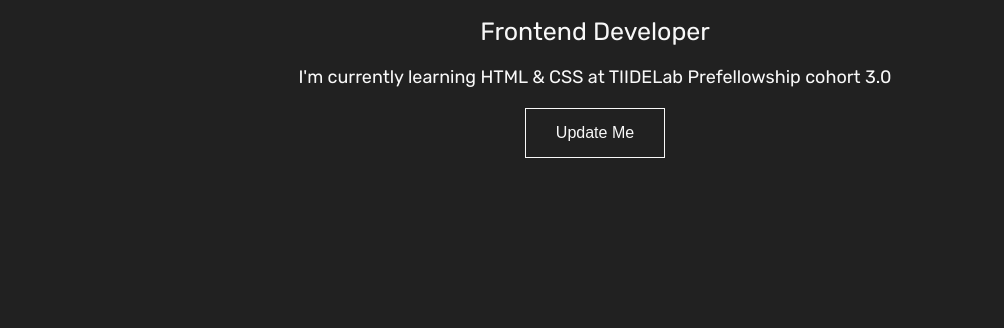
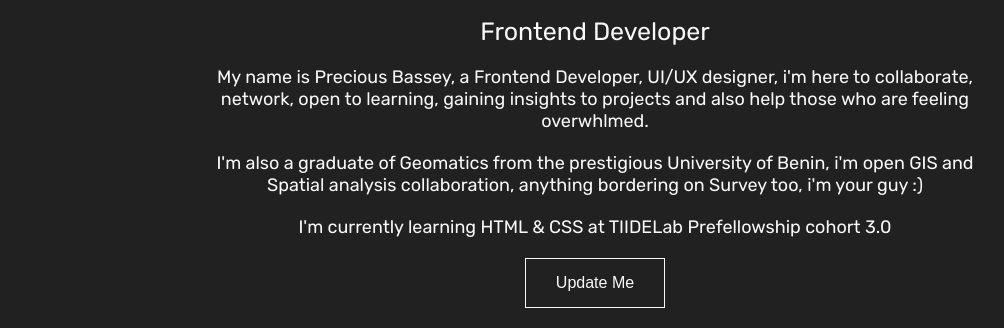
Before and after one commit to mrrpablo/tiidelab-js, a plain HTML site: page test.html in a window 1280 px wide. Shown: the part 668-996 px from the top of the page, without its empty margins (45-1049 px from the left). Before the commit the page ends 846 px from the top, so only its background shows below. Drawn offline with Linux system fonts and the light colour scheme.

Commit message:
Javascript assignment

```diff
--- a/test.html
+++ b/test.html
@@ -37,7 +37,10 @@
             <img src="./images/IMG_1988.jpeg" alt="">
             <h1>Precious Bassey</h1>
             <span>Frontend Developer</span>
-            <p class="change">I'm currently learning HTML & CSS at TIIDELab Prefellowship cohort 3.0</p>
+            <p>My name is Precious Bassey, a Frontend Developer, UI/UX designer, i'm here to collaborate, network, open to learning, gaining insights to projects and also help those who are feeling overwhlmed.</p>
+            <p>I'm also a graduate of Geomatics from the prestigious University of Benin, i'm open GIS and Spatial analysis collaboration, anything bordering on Survey too, i'm your guy :) </p>
+            <p class="change">
+                I'm currently learning HTML & CSS at TIIDELab Prefellowship cohort 3.0</p>
 
             <button type="submit" class="btn-2" id="update">Update Me</button>
         </div>
```
